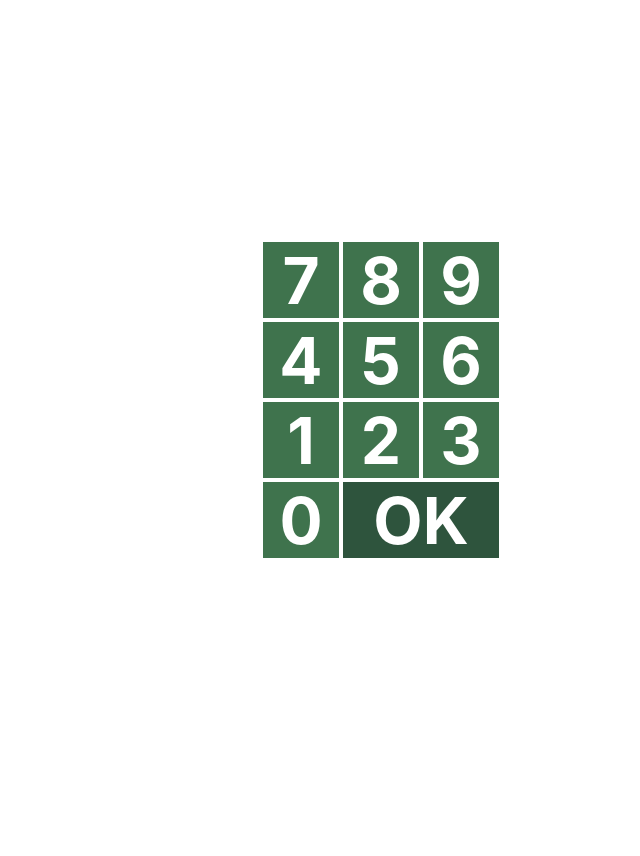
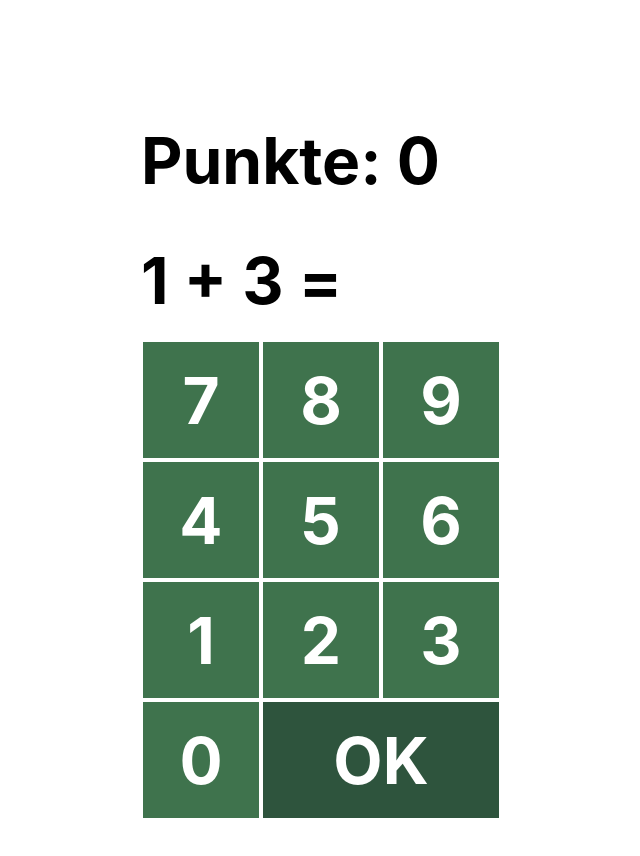
Before and after one commit to pearupung/pranglimine, a React (Create React App) app: page / in a window 1280 px wide. Shown: the top 856 px of the page, without its empty margins (19-659 px from the left). Built offline with nearby package versions, Linux system fonts and the light colour scheme.

Commit message:
#2 #8 Give points based on simple challenges

```diff
--- a/src/App.css
+++ b/src/App.css
@@ -1,9 +1,9 @@
 .keyboard {
   display: grid;
-  grid-template-columns: repeat(3, 10vmin);
-  grid-template-rows: repeat(5, 10vmin);
-  padding: 35vmin;
-  padding-top: 20vmin;
+  grid-template-columns: repeat(3, 15vmin);
+  grid-template-rows: repeat(6, 15vmin);
+  padding: 20vmin;
+  padding-top: 12.5vmin;
 }
 
 .user-input {
--- a/src/components/Keyboard.js
+++ b/src/components/Keyboard.js
@@ -3,8 +3,29 @@ import { useState } from "react"
 const Keyboard = () => {
 
     const keyboard = [7, 8, 9, 4, 5, 6, 1, 2, 3, 0, "OK"]
+    const challenges = [
+        ['2 + 2 = ', 4],
+        ['1 + 3 = ', 4],
+        ['4 + 4 = ', 8],
+        ['5 + 2 = ', 7],
+        ['6 + 2 = ', 8],
+        ['7 + 2 = ', 9],
+        ['2 + 5 = ', 7],
+        ['2 + 4 = ', 6],
+        ['1 + 1 = ', 2],
+        ['3 + 2 = ', 5],
+    ]
 
     const [userInput, setUserInput] = useState("")
+    const [score, setScore] = useState(0)
+
+    const generateChallenge = () => {
+        const challengeIndex = Math.floor(Math.random() * 10)
+        console.log(challengeIndex)
+        return challenges[challengeIndex]
+    }
+
+    const [challenge, setChallenge] = useState(generateChallenge())
 
     const addNumber = (number) => {
         if (typeof number !== "number") {
@@ -14,13 +35,24 @@ const Keyboard = () => {
     }
 
     const submitAnswer = () => {
+        if (userInput == challenge[1]) {
+            setScore(score + 2)
+        } else {
+            setScore(score - 1)
+        }
+
         setUserInput('')
+        setChallenge(generateChallenge())
     }
+
+    console.log(challenge)
+
 
     return (
         <div>
             <div className="keyboard">
-            <p className="user-input">{userInput}</p>
+            <div className="user-input">Punkte: {score}</div>
+            <div className="user-input">{challenge[0]}{userInput}</div>
 
             {keyboard.map((key, index) => {
             const isOkButton = key !== "OK"
```
